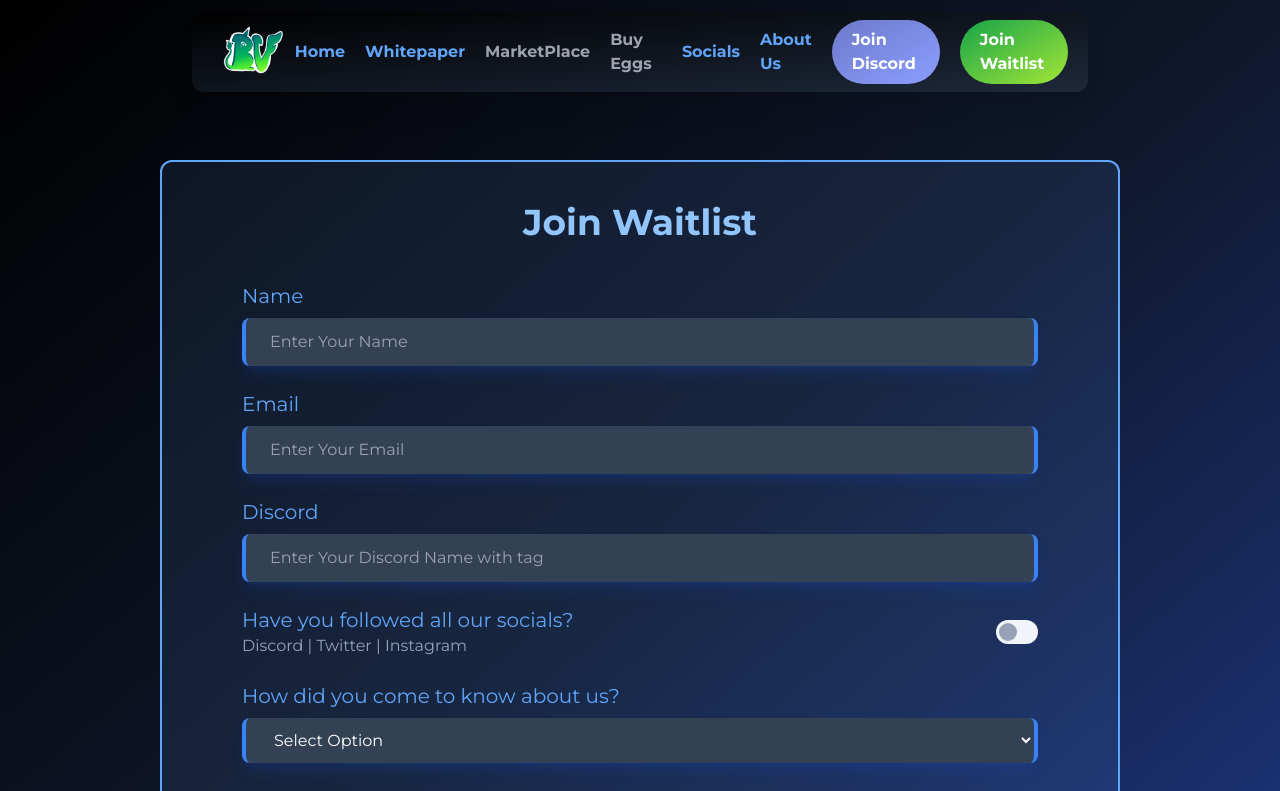
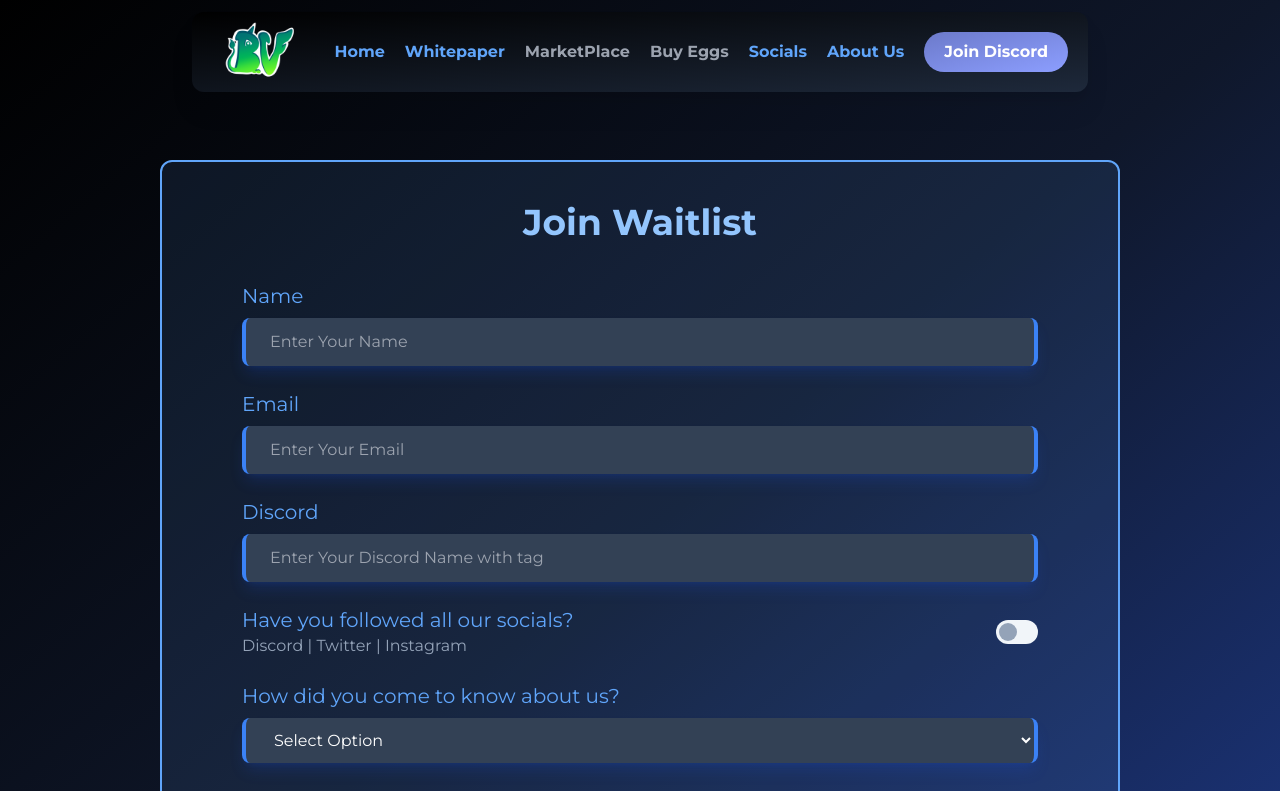
Before and after one commit to Beast-Verse/Beast-Verse-Website, a React (Create React App) app in the folder beast-verse/: page /waitlist in a window 1280 px wide. Shown: the top 791 px of the page. Built offline with nearby package versions, Linux system fonts and the light colour scheme; a web font is replaced by a local one; what web3 would draw is missing.

Commit message:
waitlist gone

```diff
--- a/beast-verse/src/components/Mobland.jsx
+++ b/beast-verse/src/components/Mobland.jsx
@@ -10,9 +10,9 @@ function Mobland() {
     <img className="brightness-75 w-[600px] -z-10" alt="" src={island}></img>
     <div className='container absolute bottom-[55vw] left-0 mx-auto text-center text-white font-semibold font-Monstserrat h-[80vh] flex flex-col items-center justify-center'>
     <img src={logo} alt="bv_logo" className='w-[50%] mx-auto'/>
-    <Link to="/waitlist" className="">
+    {/* <Link to="/waitlist" className="">
     <button className='border-white mt-10 hover:border-green-900 border-2 shadow-xl hover:shadow-sm font-bold text-xl bg-gradient-to-br from-green-600 to-lime-400 hover:to-green-600 hover:from-lime-500 text-white py-2 px-6 rounded-lg cursor-pointer'><a href="https://forms.gle/cu4EdYt3rEReyojx6">Join Waitlist</a></button>
-    </Link>
+    </Link> */}
    </div>
     </div>
   )
--- a/beast-verse/src/components/Mobnav.jsx
+++ b/beast-verse/src/components/Mobnav.jsx
@@ -50,11 +50,11 @@ function Mobnav() {
 
           <li >
 
-           <div className="grid grid-flow-row grid-cols-2 gap-2">
+           <div className="grid grid-flow-row grid-cols-1 gap-2">
            <a className=" mb-2 rounded-xl py-4 bg-gradient-to-br from-[#6c7aca] to-[#8C9EFF]  text-white text-[4vw]  font-Montserrat font-bold " href="https://discord.gg/JG9VAuJbD7">Join Discord</a>
-          <Link to="/waitlist" className=" mb-2 rounded-xl py-4 bg-gradient-to-br from-green-600 to-lime-400  text-white text-[4vw]  font-Montserrat font-bold ">
+          {/* <Link to="/waitlist" className=" mb-2 rounded-xl py-4 bg-gradient-to-br from-green-600 to-lime-400  text-white text-[4vw]  font-Montserrat font-bold ">
             <a  href="https://forms.gle/kNn1TArMvbYRc3vj8">Join Waitlist</a>
-          </Link>
+          </Link> */}
           </div>
             </li>
         </ul>
--- a/beast-verse/src/components/Navbar.jsx
+++ b/beast-verse/src/components/Navbar.jsx
@@ -33,11 +33,11 @@ export default function Navbar({delay}) {
                 <li className='hover:text-blue-300 cursor-pointer'><HLink to="#AboutUs" smooth>About Us</HLink></li>
 
                 <li className='bg-gradient-to-br from-[#6c7aca] to-[#8C9EFF] hover:to-[#8292EA] hover:from-[#6c7aca] text-white py-2 px-5 rounded-full cursor-pointer'><a href="https://discord.gg/JG9VAuJbD7">Join Discord</a></li>
-                <li className='bg-gradient-to-br from-green-600 to-lime-400 hover:to-green-600 hover:from-lime-500 text-white py-2 px-5 rounded-full cursor-pointer'><a href="https://forms.gle/kNn1TArMvbYRc3vj8">
+                {/* <li className='bg-gradient-to-br from-green-600 to-lime-400 hover:to-green-600 hover:from-lime-500 text-white py-2 px-5 rounded-full cursor-pointer'><a href="https://forms.gle/kNn1TArMvbYRc3vj8">
                 <Link to="/waitlist" className="">
                   Join Waitlist
                 </Link>
-                </a></li>
+                </a></li> */}
 
             </ul>
         </div>
--- a/beast-verse/src/components/landing.jsx
+++ b/beast-verse/src/components/landing.jsx
@@ -88,14 +88,7 @@ export default function Landing() {
 
         className='absolute flex flex-col justify-center items-center z-0 w-[100vw] h-[100vh]'>
             <img src={logo} alt="bv_logo" className='w-[30%]' />
-            <Link to="/waitlist" className='flex flex-row gap-4'>
-                <motion.a
-                whileHover={{ scale: 1.1 }}
-                transition={{ type: "spring", stiffness: 400, damping: 10 }}
-                href='https://forms.gle/kNn1TArMvbYRc3vj8'
-                className='border-white hover:border-green-900 border-2 shadow-xl hover:shadow-sm font-bold text-2xl bg-gradient-to-br from-green-600 to-lime-400 hover:to-green-600 hover:from-lime-500 text-white py-4 px-16 rounded-lg cursor-pointer'>Join Waitlist!</motion.a>
-                {/* <button className='border-white hover:border-purple-900 border-2 shadow-xl hover:shadow-sm font-bold text-lg bg-gradient-to-br from-purple-800 to-purple-500 hover:to-purple-600 hover:from-purple-500 text-white py-4 px-7 rounded-lg cursor-pointer'>Join Discord</button> */}
-            </Link>
+
         </motion.div>
 
 
```
